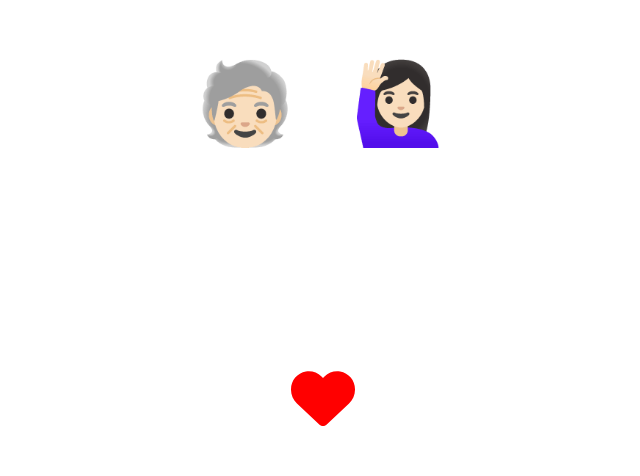
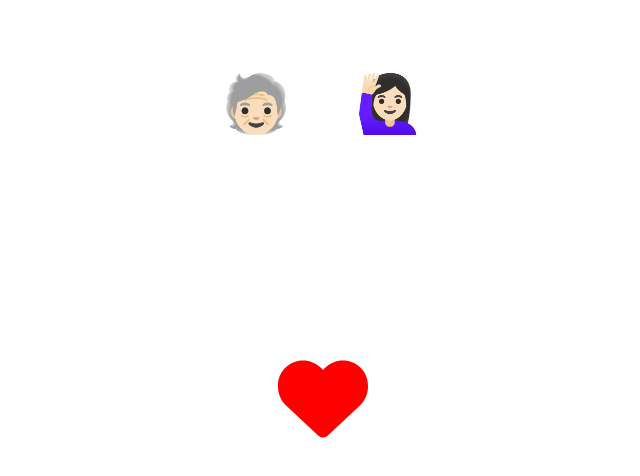
Before and after one commit to hoyahoya0517/lee-lee-app, a Next.js app: page / in a window 1280 px wide. Shown: the top 476 px of the page, without its empty margins (317-957 px from the left). Built offline with nearby package versions, Linux system fonts and the light colour scheme.

Commit message:
testVer1.2

```diff
--- a/src/app/page.js
+++ b/src/app/page.js
@@ -4,12 +4,19 @@ import styles from "./page.module.css";
 import { motion } from "framer-motion";
 import { useEffect, useState } from "react";
 import { FaHeart } from "react-icons/fa6";
+import relativeTime from "dayjs/plugin/relativeTime";
+import dayjs from "dayjs";
+
+dayjs.extend(relativeTime);
 
 export default function Home() {
   const [tap, setTap] = useState(false);
+  const [day, setDay] = useState("");
   useEffect(() => {
-    console.log(tap);
-  }, [tap]);
+    const date1 = dayjs(Date.now());
+    const date2 = dayjs("2024-08-07");
+    setDay(Number(date1.diff(date2, "day")) + 1);
+  });
   return (
     <div className={styles.home}>
       <div className={styles.icon}>
@@ -24,8 +31,8 @@ export default function Home() {
         whileDrag={{ scale: 1.2 }}
         dragSnapToOrigin
       >
-        <FaHeart size={64} color="red"></FaHeart>
-        <span>{tap && "hihi"}</span>
+        <FaHeart size={90} color="red"></FaHeart>
+        {tap && <span>{day}</span>}
       </motion.div>
     </div>
   );
--- a/src/app/page.module.css
+++ b/src/app/page.module.css
@@ -13,15 +13,16 @@
   left: 50%;
   transform: translate(-50%, -50%);
   display: flex;
-  gap: 3.5rem;
+  gap: 4rem;
 }
 .icon span {
-  font-size: 5rem;
+  font-size: 3.5rem;
 }
 .heart {
   position: relative;
 }
 .heart span {
+  font-size: 1.3rem;
   position: absolute;
   top: 45%;
   left: 50%;
```
